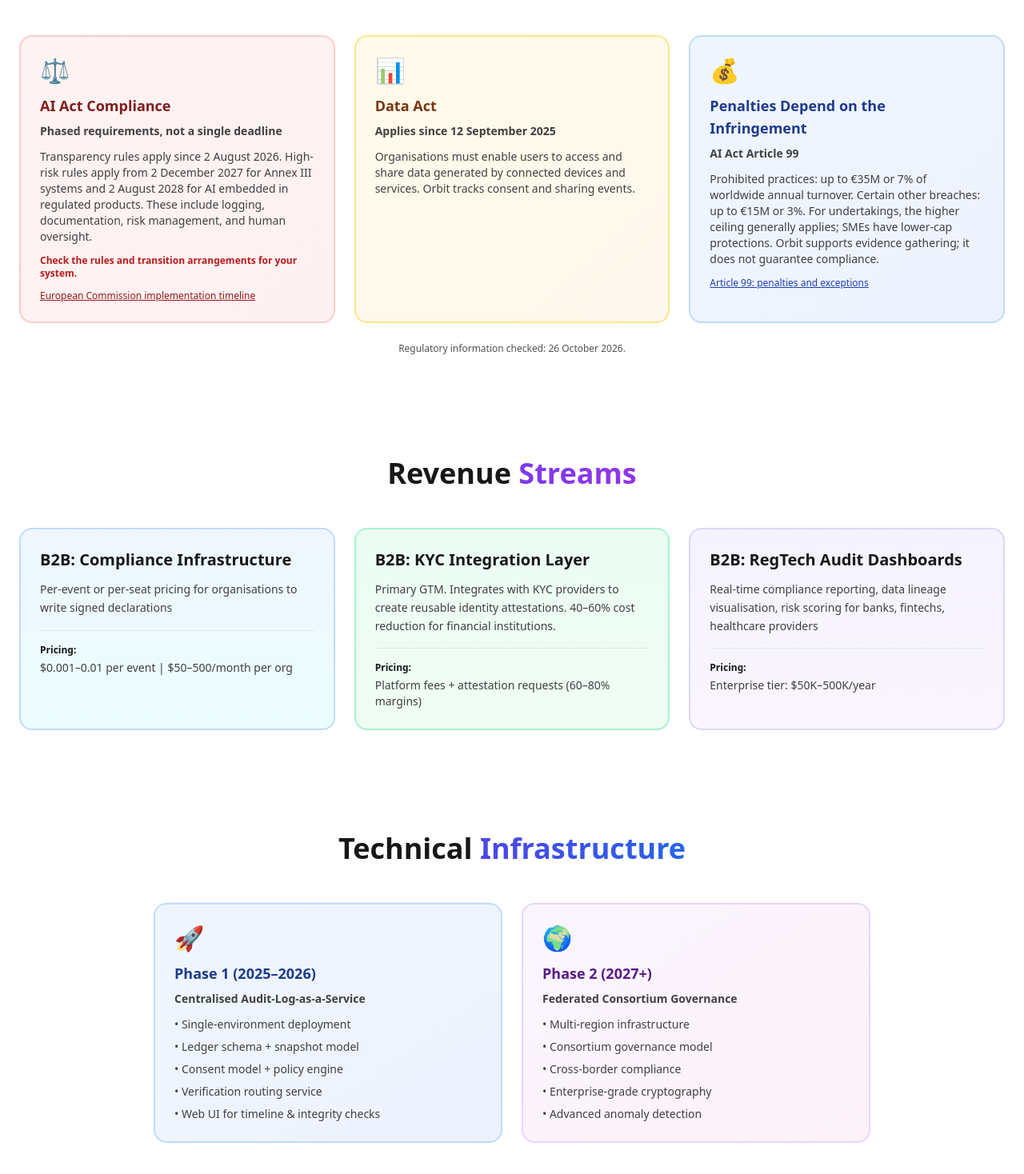
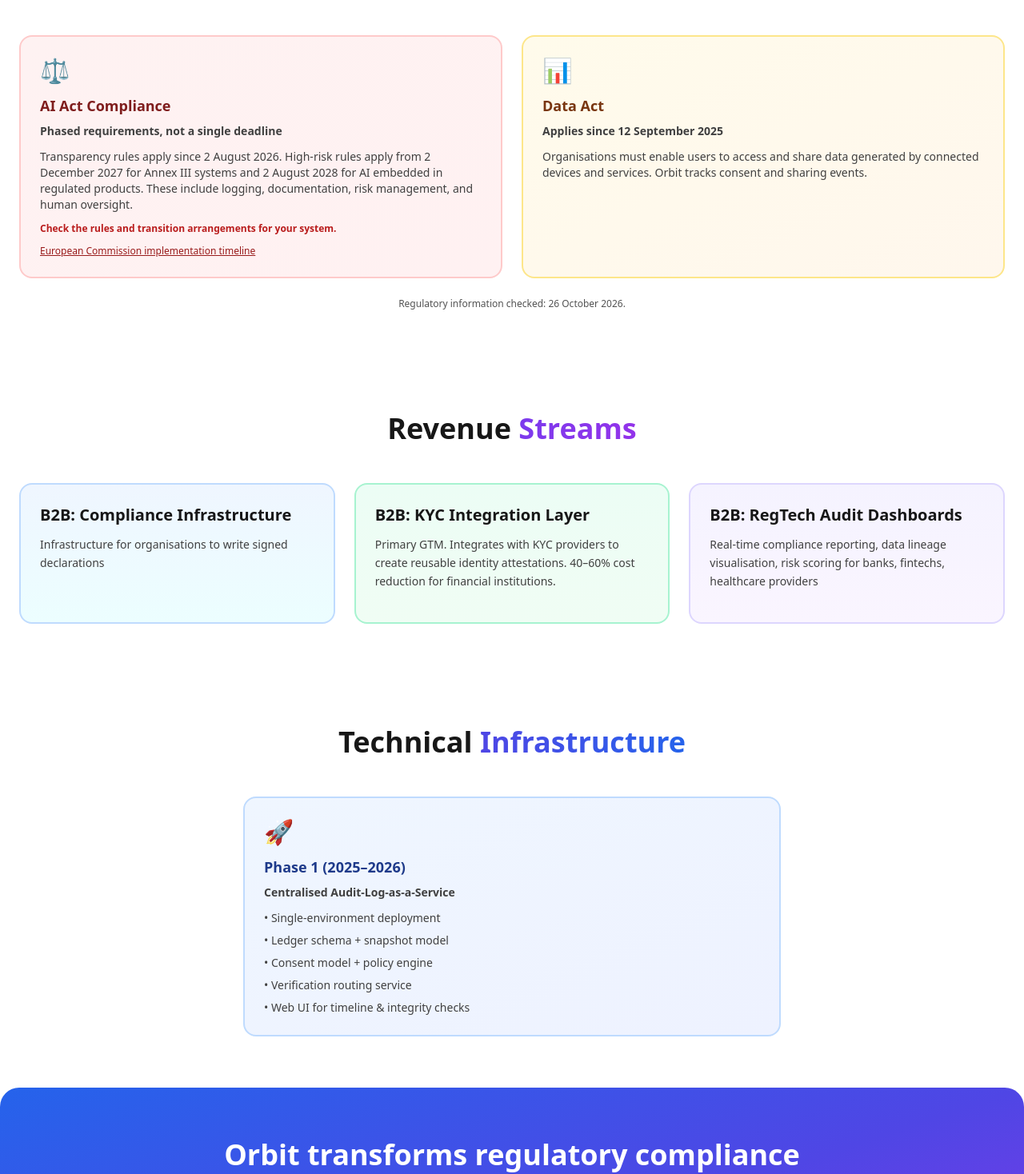
Before and after one commit to repinfaust/arcturusdc.github.io, a Next.js app: page /apps/stea/orbit in a window 1280 px wide. Shown: the part 4408-5876 px from the top of the page at 80% size. Built offline with nearby package versions, Linux system fonts and the light colour scheme; no server answers.

Commit message:
Remove Orbit pricing, penalty framing and federated roadmap

```diff
--- a/src/app/apps/stea/orbit/page.js
+++ b/src/app/apps/stea/orbit/page.js
@@ -92,22 +92,19 @@ export default function OrbitPage() {
   const revenueStreams = [
     {
       title: 'B2B: Compliance Infrastructure',
-      description: 'Per-event or per-seat pricing for organisations to write signed declarations',
-      pricing: '$0.001–0.01 per event | $50–500/month per org',
+      description: 'Infrastructure for organisations to write signed declarations',
       gradient: 'from-blue-50 to-cyan-50',
       borderColor: 'border-blue-200',
     },
     {
       title: 'B2B: KYC Integration Layer',
       description: 'Primary GTM. Integrates with KYC providers to create reusable identity attestations. 40–60% cost reduction for financial institutions.',
-      pricing: 'Platform fees + attestation requests (60–80% margins)',
       gradient: 'from-emerald-50 to-green-50',
       borderColor: 'border-emerald-200',
     },
     {
       title: 'B2B: RegTech Audit Dashboards',
       description: 'Real-time compliance reporting, data lineage visualisation, risk scoring for banks, fintechs, healthcare providers',
-      pricing: 'Enterprise tier: $50K–500K/year',
       gradient: 'from-violet-50 to-purple-50',
       borderColor: 'border-violet-200',
     },
@@ -371,7 +368,7 @@ export default function OrbitPage() {
           </h2>
         </div>
 
-        <div className="grid md:grid-cols-3 gap-6">
+        <div className="grid md:grid-cols-2 gap-6">
           <div className="rounded-2xl border-2 border-red-200 bg-gradient-to-br from-red-50 to-rose-50 p-6">
             <div className="text-3xl mb-3">⚖️</div>
             <h3 className="text-lg font-bold text-red-900 mb-2">AI Act Compliance</h3>
@@ -405,24 +402,6 @@ export default function OrbitPage() {
             </p>
           </div>
 
-          <div className="rounded-2xl border-2 border-blue-200 bg-gradient-to-br from-blue-50 to-indigo-50 p-6">
-            <div className="text-3xl mb-3">💰</div>
-            <h3 className="text-lg font-bold text-blue-900 mb-2">Penalties Depend on the Infringement</h3>
-            <p className="text-sm text-neutral-700 mb-3">
-              <strong>AI Act Article 99</strong>
-            </p>
-            <p className="text-sm text-neutral-700">
-              Prohibited practices: up to €35M or 7% of worldwide annual turnover.
-              Certain other breaches: up to €15M or 3%. For undertakings, the higher
-              ceiling generally applies; SMEs have lower-cap protections.
-              Orbit supports evidence gathering; it does not guarantee compliance.
-            </p>
-            <p className="text-xs mt-3">
-              <a href="https://ai-act-service-desk.ec.europa.eu/en/ai-act/article-99" className="text-blue-800 underline hover:text-blue-950">
-                Article 99: penalties and exceptions
-              </a>
-            </p>
-          </div>
         </div>
         <p className="text-xs text-neutral-600 text-center mt-6">Regulatory information checked: 26 October 2026.</p>
       </section>
@@ -447,14 +426,6 @@ export default function OrbitPage() {
               <p className="text-sm text-neutral-700 mb-4 leading-relaxed">
                 {stream.description}
               </p>
-              <div className="mt-4 pt-4 border-t border-neutral-200">
-                <p className="text-xs font-semibold text-neutral-900">
-                  Pricing:
-                </p>
-                <p className="text-sm text-neutral-700 mt-1">
-                  {stream.pricing}
-                </p>
-              </div>
             </div>
           ))}
         </div>
@@ -468,8 +439,8 @@ export default function OrbitPage() {
           </h2>
         </div>
 
-        <div className="max-w-4xl mx-auto">
-          <div className="grid md:grid-cols-2 gap-6">
+        <div className="max-w-2xl mx-auto">
+          <div>
             <div className="rounded-2xl border-2 border-blue-200 bg-gradient-to-br from-blue-50 to-indigo-50 p-6">
               <div className="text-3xl mb-3">🚀</div>
               <h3 className="text-lg font-bold text-blue-900 mb-2">Phase 1 (2025–2026)</h3>
@@ -485,20 +456,6 @@ export default function OrbitPage() {
               </ul>
             </div>
 
-            <div className="rounded-2xl border-2 border-purple-200 bg-gradient-to-br from-purple-50 to-pink-50 p-6">
-              <div className="text-3xl mb-3">🌍</div>
-              <h3 className="text-lg font-bold text-purple-900 mb-2">Phase 2 (2027+)</h3>
-              <p className="text-sm text-neutral-700 mb-3 font-semibold">
-                Federated Consortium Governance
-              </p>
-              <ul className="text-sm text-neutral-700 space-y-2">
-                <li>• Multi-region infrastructure</li>
-                <li>• Consortium governance model</li>
-                <li>• Cross-border compliance</li>
-                <li>• Enterprise-grade cryptography</li>
-                <li>• Advanced anomaly detection</li>
-              </ul>
-            </div>
           </div>
         </div>
       </section>
```
Also changed, not shown: planning/DECISIONS.md (+12 -0 lines).
